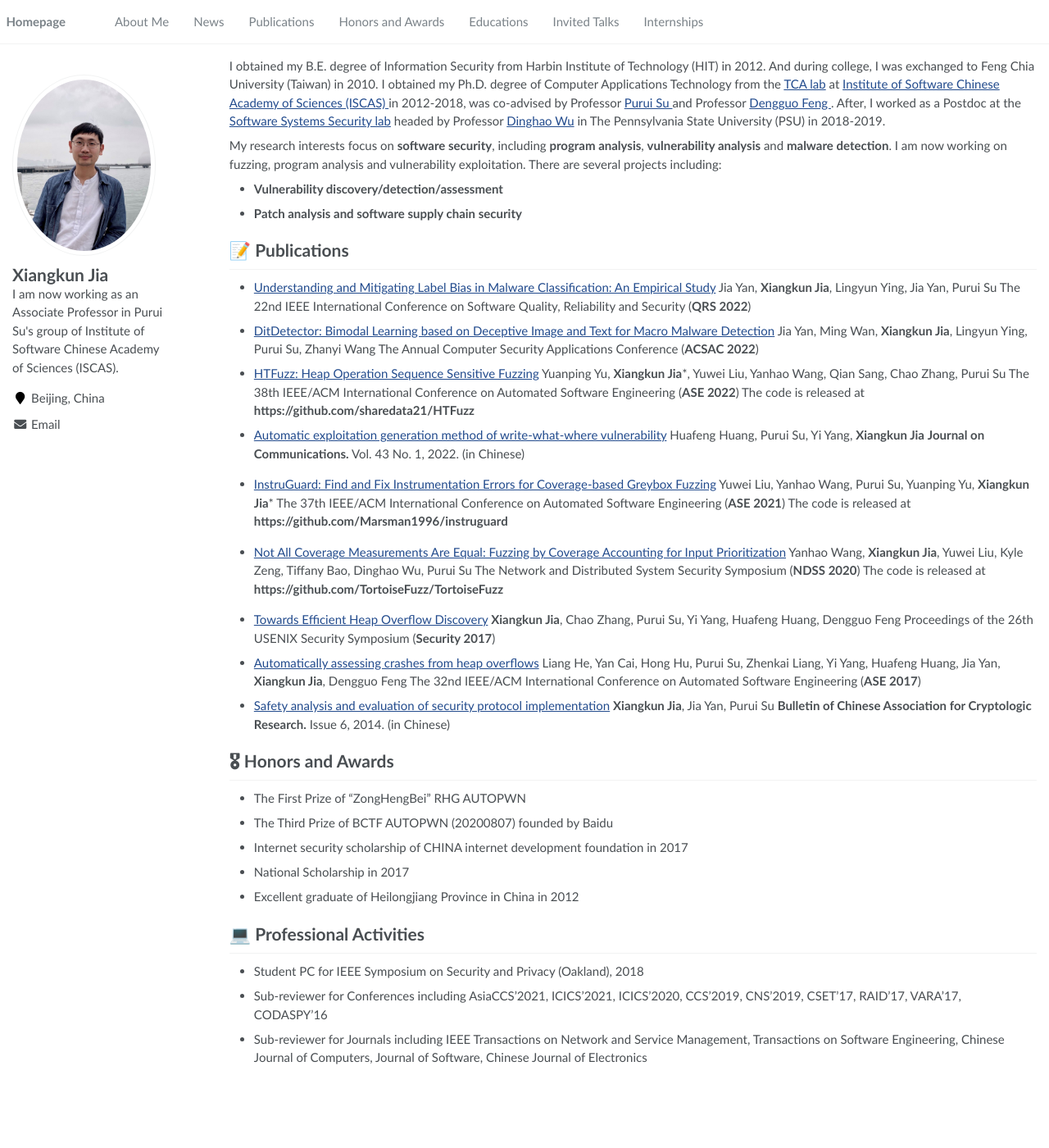
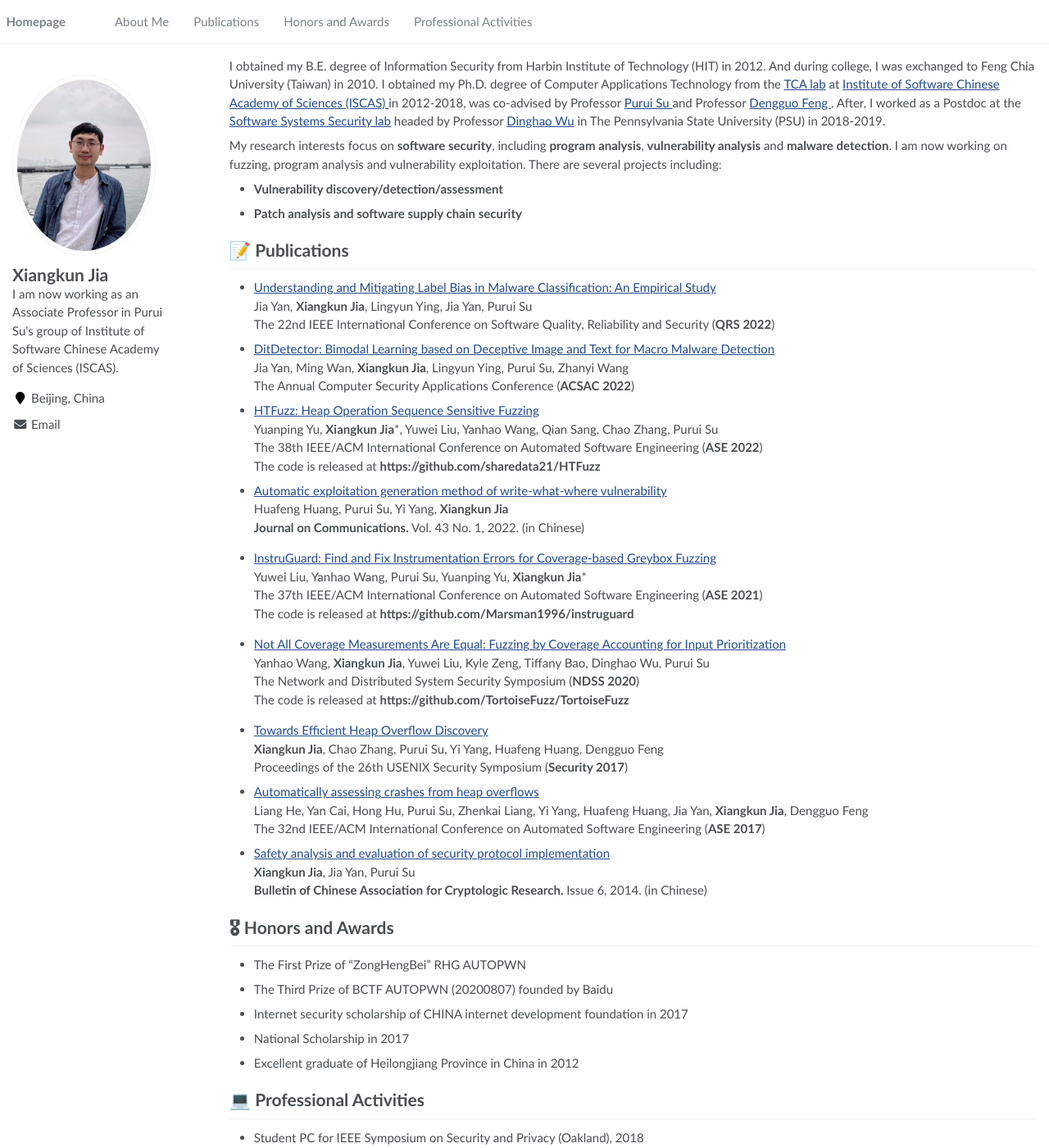
Before and after one commit to ajax4sec/ajax4sec.github.io, a Jekyll site: the page built from _pages/about.md, in a window 1280 px wide and 1400 px high. Shown: the whole window at 82% size. Built offline with Jekyll 4.4.1, drawn with Linux system fonts in a browser that asks for light colours.

Commit message:
modify types

```diff
--- a/_data/navigation.yml
+++ b/_data/navigation.yml
@@ -2,9 +2,6 @@
 main:
   - title: "About Me"
     url: "/#about-me"
-
-  - title: "News"
-    url: "/#-news"
 
   - title: "Publications"
     url: "/#-publications"
@@ -12,11 +9,5 @@ main:
   - title: "Honors and Awards"
     url: "/#-honors-and-awards"
 
-  - title: "Educations"
-    url: "/#-educations"
-
-  - title: "Invited Talks"
-    url: "/#-invited-talks"
-
-  - title: "Internships"
-    url: "/#-internships"
+  - title: "Professional Activities"
+    url: "/#-professional-activities"
--- a/_pages/about.md
+++ b/_pages/about.md
@@ -38,51 +38,51 @@ I am now working on fuzzing, program analysis and vulnerability exploitation. Th
 # 📝 Publications
 
 <!-- 2022 -->
-- [Understanding and Mitigating Label Bias in Malware Classification: An Empirical Study](https://openaccess.thecvf.com/content_cvpr_2016/papers/He_Deep_Residual_Learning_CVPR_2016_paper.pdf)
-Jia Yan, **Xiangkun Jia**, Lingyun Ying, Jia Yan, Purui Su
-The 22nd IEEE International Conference on Software Quality, Reliability and Security (<b>QRS 2022</b>)
+- [Understanding and Mitigating Label Bias in Malware Classification: An Empirical Study](https://openaccess.thecvf.com/content_cvpr_2016/papers/He_Deep_Residual_Learning_CVPR_2016_paper.pdf)<br>
+Jia Yan, **Xiangkun Jia**, Lingyun Ying, Jia Yan, Purui Su<br>
+The 22nd IEEE International Conference on Software Quality, Reliability and Security (<b>QRS 2022</b>)<br>
 
-- [DitDetector: Bimodal Learning based on Deceptive Image and Text for Macro Malware Detection](https://openaccess.thecvf.com/content_cvpr_2016/papers/He_Deep_Residual_Learning_CVPR_2016_paper.pdf)
-Jia Yan, Ming Wan, **Xiangkun Jia**, Lingyun Ying, Purui Su, Zhanyi Wang
-The Annual Computer Security Applications Conference (<b>ACSAC 2022</b>)
+- [DitDetector: Bimodal Learning based on Deceptive Image and Text for Macro Malware Detection](https://openaccess.thecvf.com/content_cvpr_2016/papers/He_Deep_Residual_Learning_CVPR_2016_paper.pdf)<br>
+Jia Yan, Ming Wan, **Xiangkun Jia**, Lingyun Ying, Purui Su, Zhanyi Wang<br>
+The Annual Computer Security Applications Conference (<b>ACSAC 2022</b>)<br>
 
-- [HTFuzz: Heap Operation Sequence Sensitive Fuzzing](https://openaccess.thecvf.com/content_cvpr_2016/papers/He_Deep_Residual_Learning_CVPR_2016_paper.pdf)
-Yuanping Yu, **Xiangkun Jia***, Yuwei Liu, Yanhao Wang, Qian Sang, Chao Zhang, Purui Su
-The 38th IEEE/ACM International Conference on Automated Software Engineering (<b>ASE 2022</b>)
-The code is released at <b>https://github.com/sharedata21/HTFuzz</b>
+- [HTFuzz: Heap Operation Sequence Sensitive Fuzzing](https://openaccess.thecvf.com/content_cvpr_2016/papers/He_Deep_Residual_Learning_CVPR_2016_paper.pdf)<br>
+Yuanping Yu, **Xiangkun Jia***, Yuwei Liu, Yanhao Wang, Qian Sang, Chao Zhang, Purui Su<br>
+The 38th IEEE/ACM International Conference on Automated Software Engineering (<b>ASE 2022</b>)<br>
+The code is released at <b>https://github.com/sharedata21/HTFuzz</b><br>
 
-- [Automatic exploitation generation method of write-what-where vulnerability](https://openaccess.thecvf.com/content_cvpr_2016/papers/He_Deep_Residual_Learning_CVPR_2016_paper.pdf)
-Huafeng Huang, Purui Su, Yi Yang, **Xiangkun Jia**
-<b>Journal on Communications.</b> Vol. 43 No. 1, 2022. (in Chinese)
+- [Automatic exploitation generation method of write-what-where vulnerability](https://openaccess.thecvf.com/content_cvpr_2016/papers/He_Deep_Residual_Learning_CVPR_2016_paper.pdf)<br>
+Huafeng Huang, Purui Su, Yi Yang, **Xiangkun Jia**<br>
+<b>Journal on Communications.</b> Vol. 43 No. 1, 2022. (in Chinese)<br>
 <!-- 2022 -->
 
 <!-- 2021 -->
-- [InstruGuard: Find and Fix Instrumentation Errors for Coverage-based Greybox Fuzzing](https://openaccess.thecvf.com/content_cvpr_2016/papers/He_Deep_Residual_Learning_CVPR_2016_paper.pdf)
-Yuwei Liu, Yanhao Wang, Purui Su, Yuanping Yu, **Xiangkun Jia***
-The 37th IEEE/ACM International Conference on Automated Software Engineering (<b>ASE 2021</b>)
-The code is released at <b>https://github.com/Marsman1996/instruguard</b>
+- [InstruGuard: Find and Fix Instrumentation Errors for Coverage-based Greybox Fuzzing](https://openaccess.thecvf.com/content_cvpr_2016/papers/He_Deep_Residual_Learning_CVPR_2016_paper.pdf)<br>
+Yuwei Liu, Yanhao Wang, Purui Su, Yuanping Yu, **Xiangkun Jia***<br>
+The 37th IEEE/ACM International Conference on Automated Software Engineering (<b>ASE 2021</b>)<br>
+The code is released at <b>https://github.com/Marsman1996/instruguard</b><br>
 
 <!-- 2021 -->
 
 <!-- 2020 -->
-- [Not All Coverage Measurements Are Equal: Fuzzing by Coverage Accounting for Input Prioritization](https://openaccess.thecvf.com/content_cvpr_2016/papers/He_Deep_Residual_Learning_CVPR_2016_paper.pdf)
-Yanhao Wang, **Xiangkun Jia**, Yuwei Liu, Kyle Zeng, Tiffany Bao, Dinghao Wu, Purui Su
-The Network and Distributed System Security Symposium (<b>NDSS 2020</b>)
-The code is released at <b>https://github.com/TortoiseFuzz/TortoiseFuzz</b>
+- [Not All Coverage Measurements Are Equal: Fuzzing by Coverage Accounting for Input Prioritization](https://openaccess.thecvf.com/content_cvpr_2016/papers/He_Deep_Residual_Learning_CVPR_2016_paper.pdf)<br>
+Yanhao Wang, **Xiangkun Jia**, Yuwei Liu, Kyle Zeng, Tiffany Bao, Dinghao Wu, Purui Su<br>
+The Network and Distributed System Security Symposium (<b>NDSS 2020</b>)<br>
+The code is released at <b>https://github.com/TortoiseFuzz/TortoiseFuzz</b><br>
 <!-- 2020 -->
 
 <!-- phd -->
-- [Towards Efficient Heap Overflow Discovery](https://openaccess.thecvf.com/content_cvpr_2016/papers/He_Deep_Residual_Learning_CVPR_2016_paper.pdf)
-**Xiangkun Jia**, Chao Zhang, Purui Su, Yi Yang, Huafeng Huang, Dengguo Feng
-Proceedings of the 26th USENIX Security Symposium (<b>Security 2017</b>)
+- [Towards Efficient Heap Overflow Discovery](https://openaccess.thecvf.com/content_cvpr_2016/papers/He_Deep_Residual_Learning_CVPR_2016_paper.pdf)<br>
+**Xiangkun Jia**, Chao Zhang, Purui Su, Yi Yang, Huafeng Huang, Dengguo Feng<br>
+Proceedings of the 26th USENIX Security Symposium (<b>Security 2017</b>)<br>
 
-- [Automatically assessing crashes from heap overflows](https://openaccess.thecvf.com/content_cvpr_2016/papers/He_Deep_Residual_Learning_CVPR_2016_paper.pdf)
-Liang He, Yan Cai, Hong Hu, Purui Su, Zhenkai Liang, Yi Yang, Huafeng Huang, Jia Yan, **Xiangkun Jia**, Dengguo Feng
-The 32nd IEEE/ACM International Conference on Automated Software Engineering (<b>ASE 2017</b>)
+- [Automatically assessing crashes from heap overflows](https://openaccess.thecvf.com/content_cvpr_2016/papers/He_Deep_Residual_Learning_CVPR_2016_paper.pdf)<br>
+Liang He, Yan Cai, Hong Hu, Purui Su, Zhenkai Liang, Yi Yang, Huafeng Huang, Jia Yan, **Xiangkun Jia**, Dengguo Feng<br>
+The 32nd IEEE/ACM International Conference on Automated Software Engineering (<b>ASE 2017</b>)<br>
 
-- [Safety analysis and evaluation of security protocol implementation](https://openaccess.thecvf.com/content_cvpr_2016/papers/He_Deep_Residual_Learning_CVPR_2016_paper.pdf)
-**Xiangkun Jia**, Jia Yan, Purui Su
-<b>Bulletin of Chinese Association for Cryptologic Research.</b> Issue 6, 2014. (in Chinese)
+- [Safety analysis and evaluation of security protocol implementation](https://openaccess.thecvf.com/content_cvpr_2016/papers/He_Deep_Residual_Learning_CVPR_2016_paper.pdf)<br>
+**Xiangkun Jia**, Jia Yan, Purui Su<br>
+<b>Bulletin of Chinese Association for Cryptologic Research.</b> Issue 6, 2014. (in Chinese)<br>
 <!-- phd -->
 
 # 🎖 Honors and Awards
```
